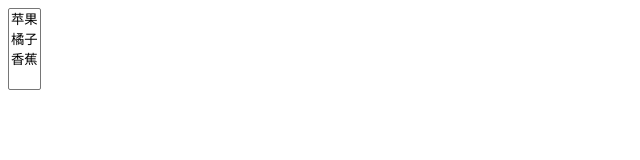
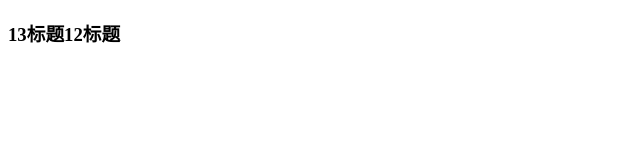
Before and after one commit to zhaoky/mvvm, a website built with webpack: page src/index.html in a window 1280 px wide. Shown: the whole page, without its empty margins (0-640 px from the left). Built offline with nearby package versions, Linux system fonts and the light colour scheme.

Commit message:
upd: delete console

```diff
--- a/src/core/observer.ts
+++ b/src/core/observer.ts
@@ -60,7 +60,6 @@ export default class Observer {
         return Reflect.get(target, property);
       },
       set(target: any, property: string, value: any): boolean {
-        console.log(path, property);
         let args = {};
         dep.beforeNotfiy(`${path}__${property}`);
 
--- a/src/index.html
+++ b/src/index.html
@@ -21,7 +21,7 @@
   </head>
   <body>
     <div id="app">
-        <!-- <h3>13{{title}}12{{title}}</h3> -->
+        <h3>13{{title}}12{{title}}</h3>
         <!-- <h3 v-text='title'></h3> -->
       <!-- <h1 v-style="a.b.style.h" v-style='c.style' v-style='d.style'>1</h1> -->
       <!-- <h1 v-text="infoList[pageIndex].name"></h1>
@@ -83,14 +83,14 @@
         <input type="checkbox"  v-model='checkbox1'>香蕉
         <div>{{checkbox1}}</div>
       </div> -->
-      <div>
+      <!-- <div>
         <select v-model="selected" multiple>
           <option value="apple">苹果</option>
           <option value="orange">橘子</option>
           <option value="banana">香蕉</option>
         </select>
       </div>
-      <div>{{selected}}</div>
+      <div>{{selected}}</div> -->
     </div>
   </body>
 </html>
--- a/src/index.ts
+++ b/src/index.ts
@@ -18,7 +18,7 @@ const data = {
     //   // list1: [1, 2, 3]
     // }
     // v: false,
-    // title: "标题"
+    title: "标题"
     // title: {
     // info: [1, 2, 3]
     // }
@@ -59,8 +59,8 @@ const data = {
     // radio: "",
     // radio1: "",
     // checkbox: [],
-    // checkbox1: false,
-    selected: []
+    // checkbox1: false
+    // selected: []
   },
   methods: {
     // handler: function(e, title) {
```
